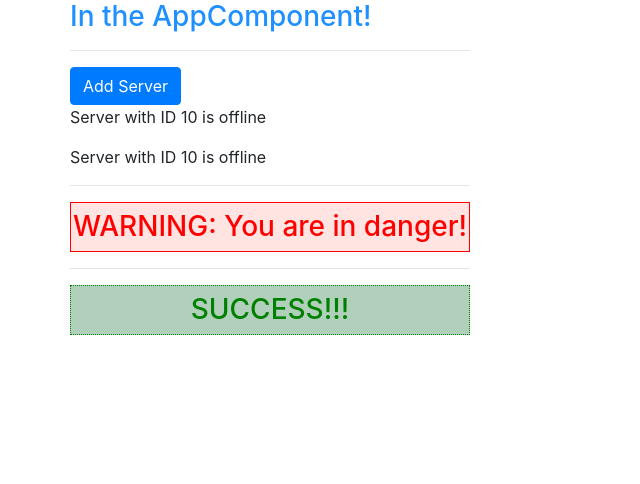
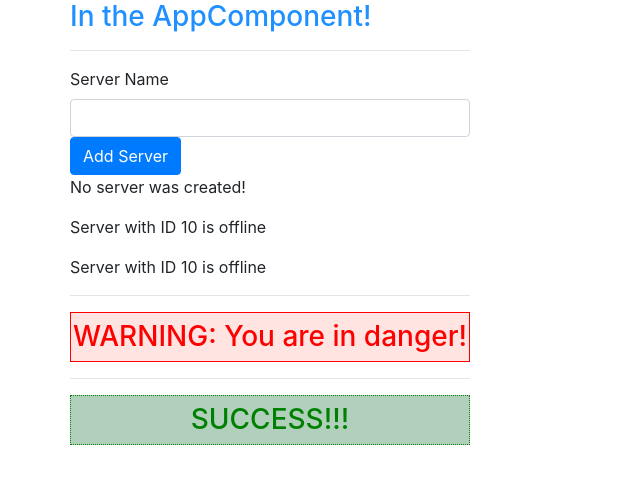
Before and after one commit to lorettalevin/learning_angular, an Angular app: page / in a window 1280 px wide. Shown: the top 484 px of the page, without its empty margins (0-640 px from the left). Built offline with nearby package versions, Linux system fonts and the light colour scheme.

Commit message:
event binding

```diff
--- a/src/app/servers/servers.component.html
+++ b/src/app/servers/servers.component.html
@@ -1,4 +1,14 @@
-<button class="btn btn-primary" [disabled]="!allowNewServer">Add Server</button>
+<label>Server Name</label>
+<input
+    type="text"
+    class="form-control"
+    (input)="onUpdateServerName($event)">
+<button
+    class="btn btn-primary"
+    [disabled]="!allowNewServer"
+    (click)="onCreateServer()">Add Server</button>
+<!-- <p [innerText]="allowNewServer"></p> -->
+<p>{{ serverCreationStatus }}</p>
 
 <app-server></app-server>
 <app-server></app-server>
--- a/src/app/servers/servers.component.ts
+++ b/src/app/servers/servers.component.ts
@@ -10,14 +10,22 @@
 })
 export class ServersComponent implements OnInit {
     allowNewServer = false;
+    serverCreationStatus = 'No server was created!'
 
   constructor() {
       setTimeout(() => {
           this.allowNewServer = true;
-      }, 2000)
+      }, 2000);
   }
 
   ngOnInit() {
   }
 
+  onCreateServer() {
+      this.serverCreationStatus = 'Server was created!'
+  }
+
+  onUpdateServerName(event: any) {
+      console.log("EVENTTTT", event)
+  }
 }
```
